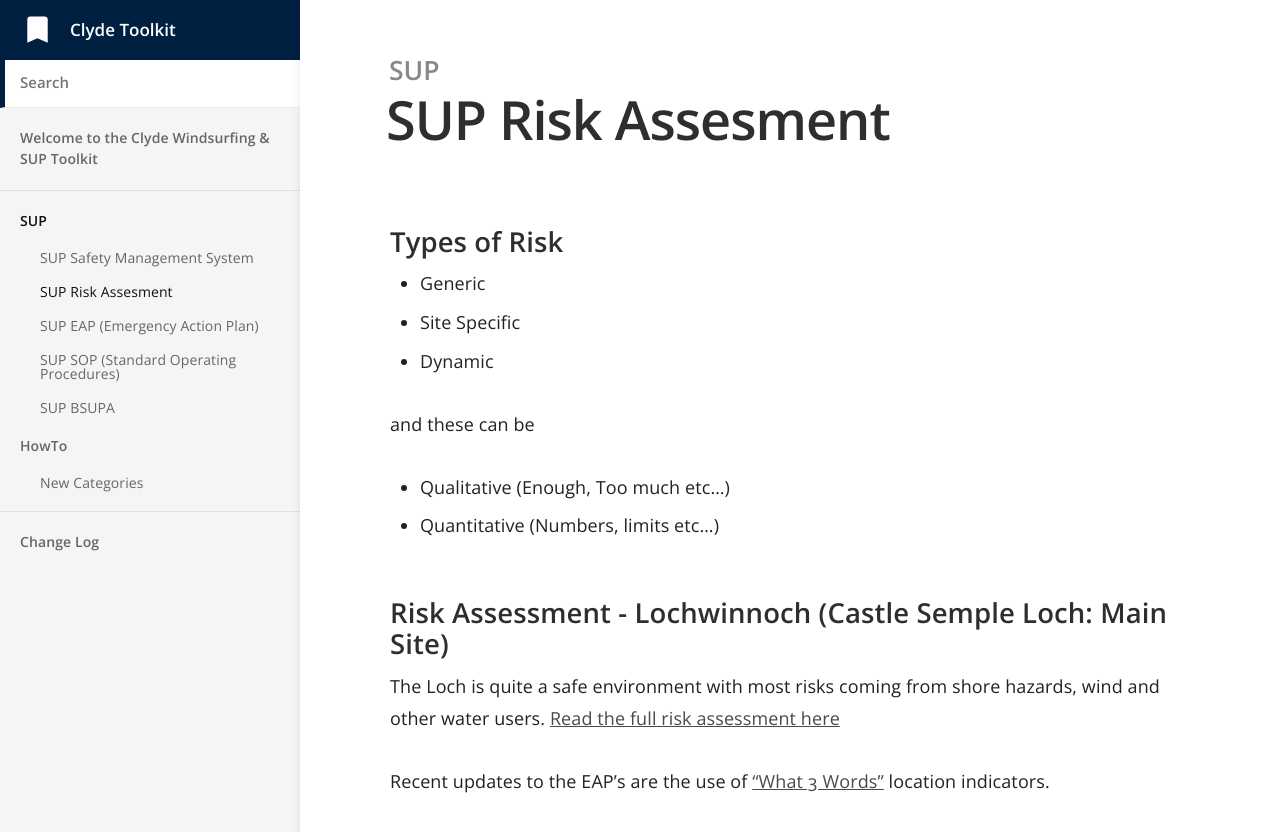
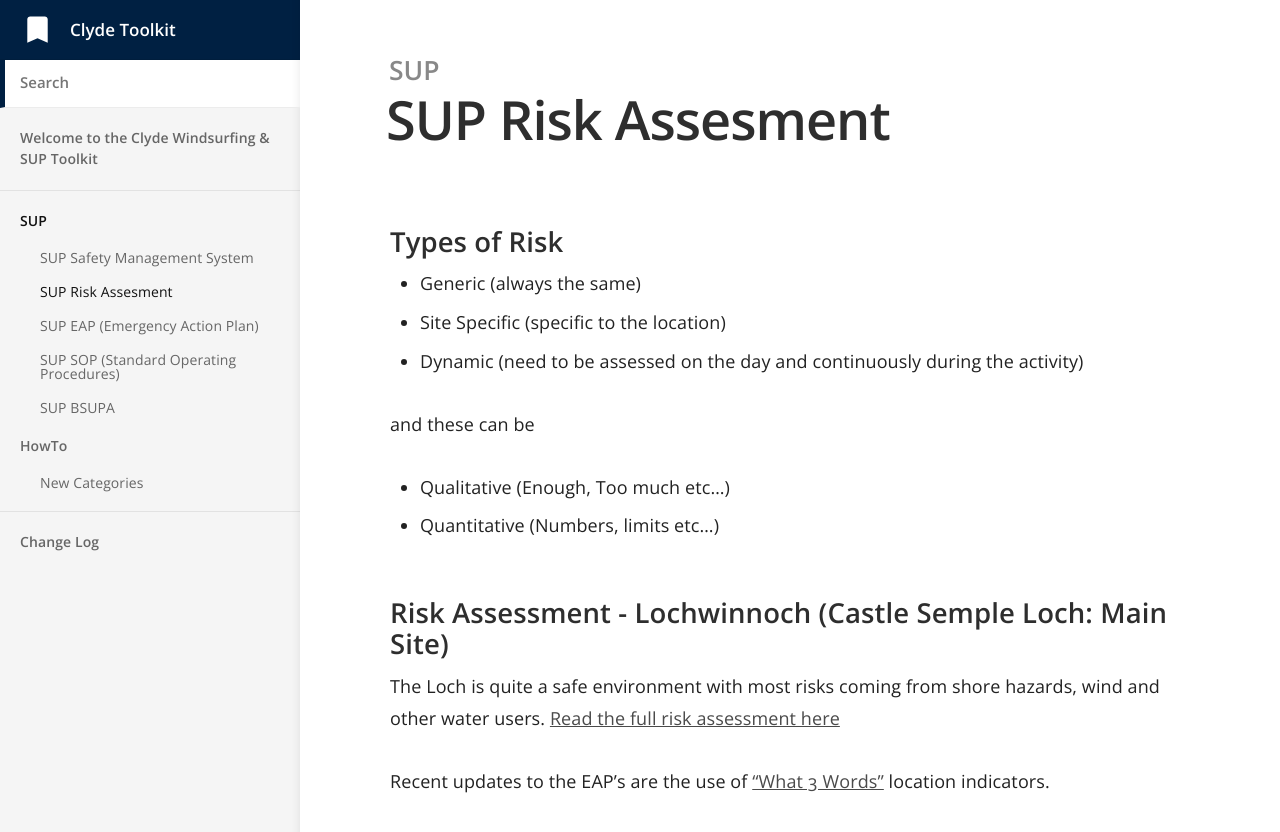
Before and after one commit to numbat70/clyde, a Jekyll site: the page built from _docs/Content/02-SUP_RISK.md, in a window 1280 px wide. Shown: the top 832 px of the page. Built offline with Jekyll 4.4.1, drawn with Linux system fonts in a browser that asks for light colours.

Commit message:
Update 02-SUP_RISK.md
mk

```diff
--- a/_docs/Content/02-SUP_RISK.md
+++ b/_docs/Content/02-SUP_RISK.md
@@ -5,9 +5,9 @@ order: 2
 ---
 
 ## Types of Risk
-- Generic
-- Site Specific
-- Dynamic
+- Generic (always the same)
+- Site Specific (specific to the location)
+- Dynamic (need to be assessed on the day and continuously during the activity)
 
 and these can be
 - Qualitative (Enough, Too much etc...)
```
